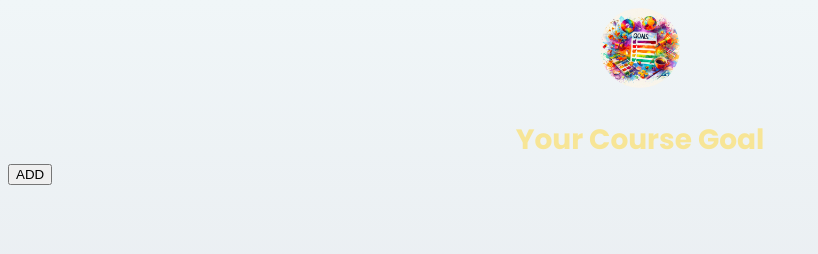
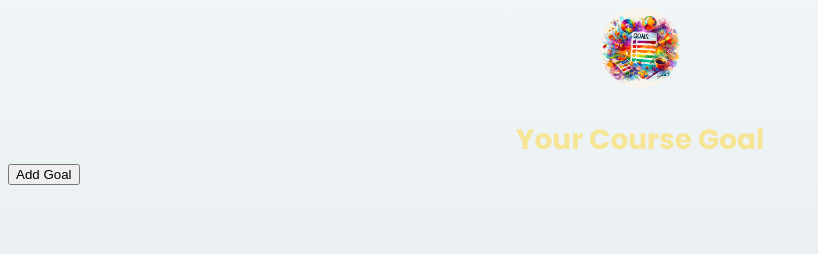
Before and after one commit to lucaza21/course_goal_app, a React (Vite) app in the folder 2.FirstProject/react-ts-basics/: page / in a window 1280 px wide. Shown: the top 254 px of the page, without its empty margins (0-818 px from the left). Built offline with nearby package versions, Linux system fonts and the light colour scheme.

Commit message:
Ts - export type CourseGoal

```diff
--- a/2.FirstProject/react-ts-basics/src/App.tsx
+++ b/2.FirstProject/react-ts-basics/src/App.tsx
@@ -1,11 +1,11 @@
 
-import CourseGoal from './components/CourseGoal'
 import Header from './components/Header'
 
 import { useState } from 'react'
 import goalsImg from './assets/goals.jpg'
+import CourseGoalList from './components/CourseGoalList'
 
-type CourseGoal = {
+export type CourseGoal = {
     title: string;
     description: string;
     id: number
@@ -31,16 +31,8 @@ function App() {
       <Header image={{src: goalsImg, alt:"A list of goals"}}>
        <h1> Your Course Goal </h1>
       </Header>
-      <button onClick={handleAddGoal}>ADD</button>
-      <ul>
-        {goals.map( (goal) => (
-          <li key={goal.id}>
-            <CourseGoal title={goal.title}>
-              <p>{goal.description}</p>
-            </CourseGoal>
-          </li>
-        ))}
-      </ul>
+      <button onClick={handleAddGoal}>Add Goal</button>
+      <CourseGoalList goals={goals}/>
 
 
     </>
--- /dev/null
+++ b/2.FirstProject/react-ts-basics/src/components/CourseGoalList.tsx
@@ -0,0 +1,21 @@
+import { type CourseGoal as CGoal } from '../App';
+import CourseGoal from "./CourseGoal";
+type CourseGoalListProps = {
+    goals: CGoal[]
+}
+
+function CourseGoalList( {goals}: CourseGoalListProps ) {
+  return (
+   <ul>
+        {goals.map( (goal) => (
+          <li key={goal.id}>
+            <CourseGoal title={goal.title}>
+              <p>{goal.description}</p>
+            </CourseGoal>
+          </li>
+        ))}
+      </ul>
+  )
+}
+
+export default CourseGoalList
```
